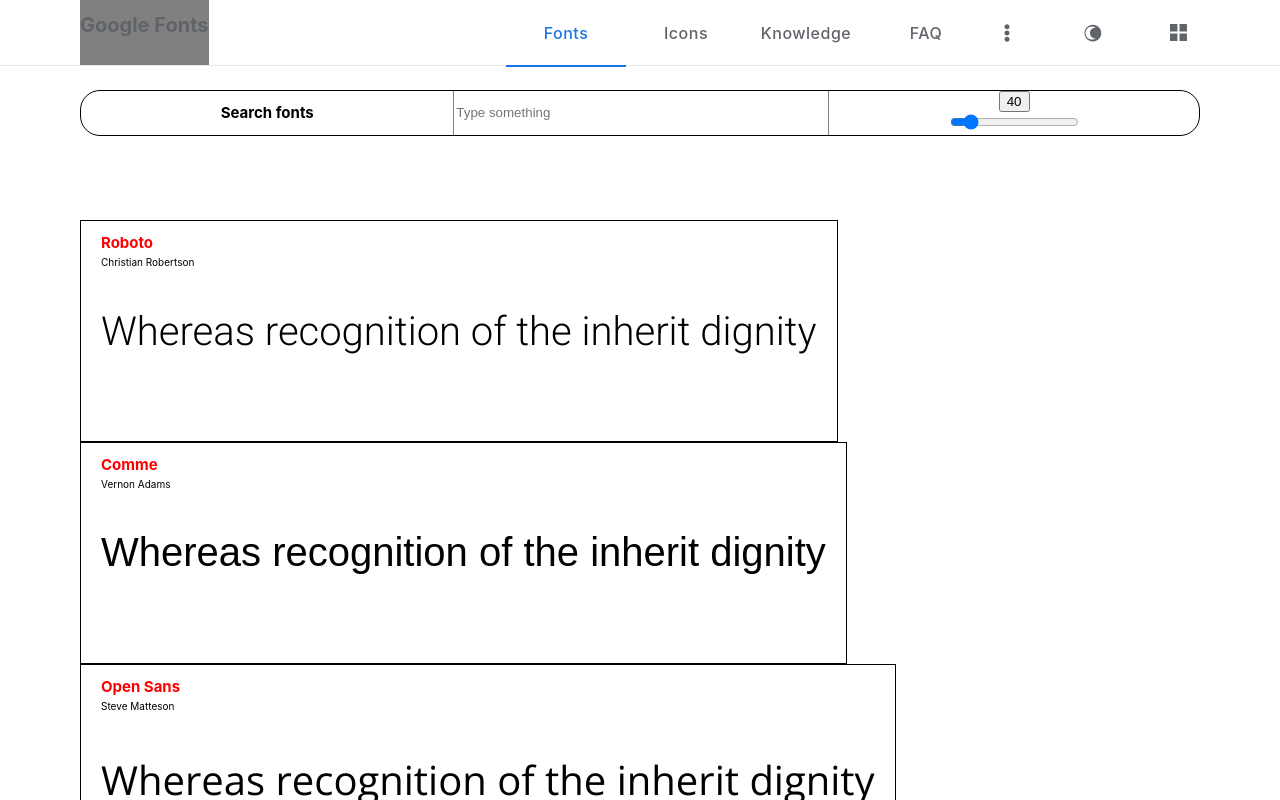
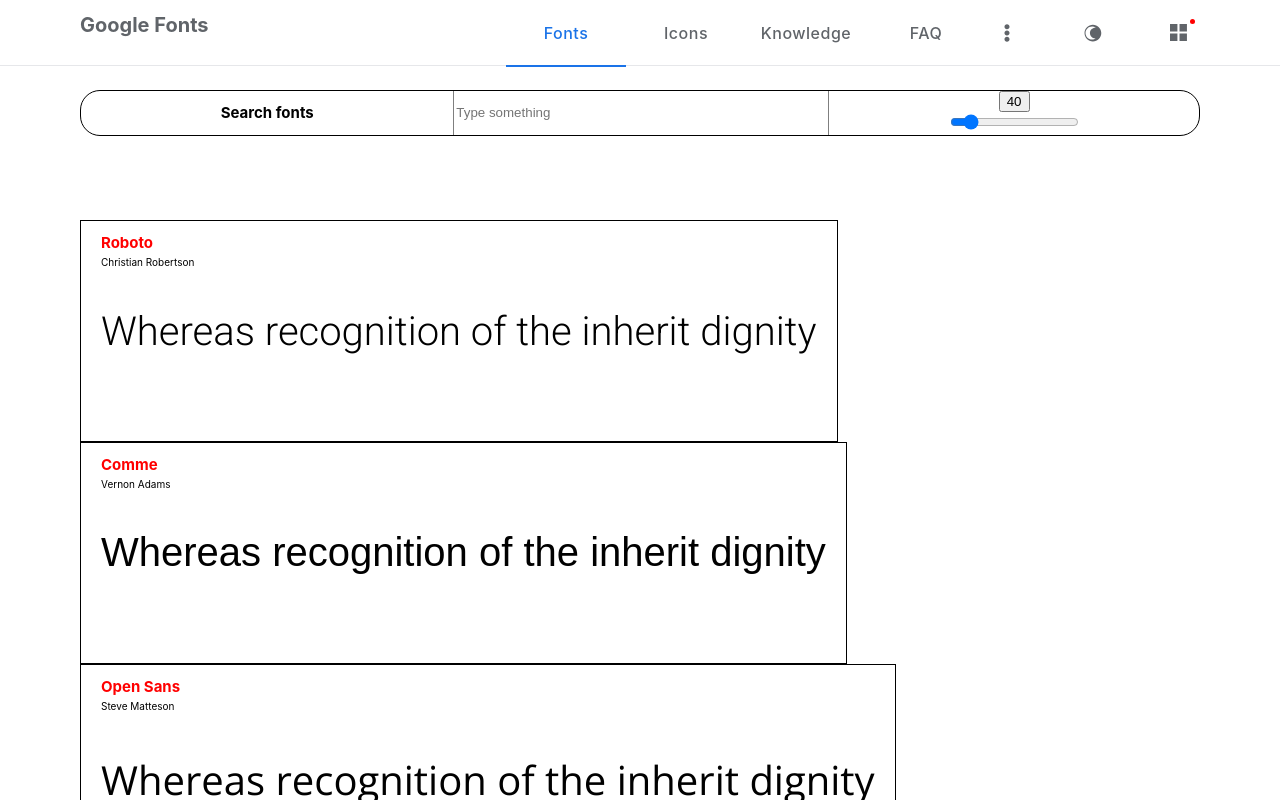
Before and after one commit to jmoseka/google-font-clone, a React (Create React App) app: page / in a window 1280 px wide. Shown: the top 800 px of the page. Built offline with nearby package versions, Linux system fonts and the light colour scheme; a web font is replaced by a local one.

Commit message:
add red dot

```diff
--- a/src/components/Header/header.js
+++ b/src/components/Header/header.js
@@ -26,7 +26,9 @@ const Header = () => {
                             </span>
 
                         <span className='header-menu_icons-themeSetting center-item'><GiMoon /></span>
-                        <span className='header-menu_icons-selectedFam center-item'><TfiLayoutGrid2Alt /></span>
+                        <span className='header-menu_icons-selectedFam center-item'>
+                            <span className='red-dot'></span>
+                            <TfiLayoutGrid2Alt /></span>
                     </div>
 
                 </div>
--- a/src/components/Header/header.scss
+++ b/src/components/Header/header.scss
@@ -19,7 +19,6 @@ $header-icon-padding-size: 4.2rem;
 }
 
 .header-logo {
-    background-color:gray;
     color: $dark-gray;
 }
 
@@ -55,6 +54,7 @@ $header-icon-padding-size: 4.2rem;
             margin: auto 0;
             width: $header-icon-padding-size;
             height: $header-icon-padding-size;
+            position: relative;
 
             &:nth-child(2) {
                 /* Styles for the middle element */
@@ -65,6 +65,18 @@ $header-icon-padding-size: 4.2rem;
                 border-radius: 50%;
                 color: $color-black;
                 background-color: $light-gray;
+            }
+
+            &:last-child {
+                .red-dot {
+                    background-color: red;
+                    position: absolute;
+                    right: 12%;
+                    bottom: 70%;
+                    width: .5rem;
+                    height: .5rem;
+                    border-radius: 50%;
+                }
             }
         }
 
```
